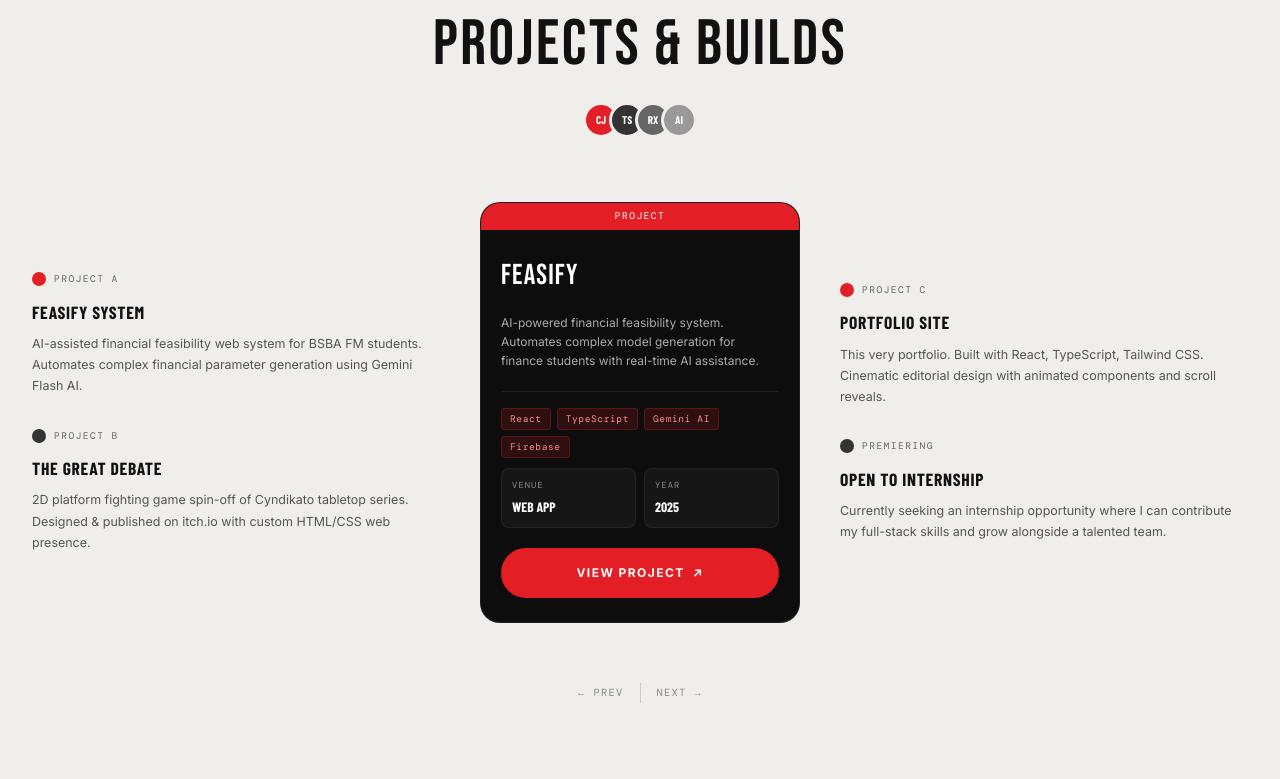
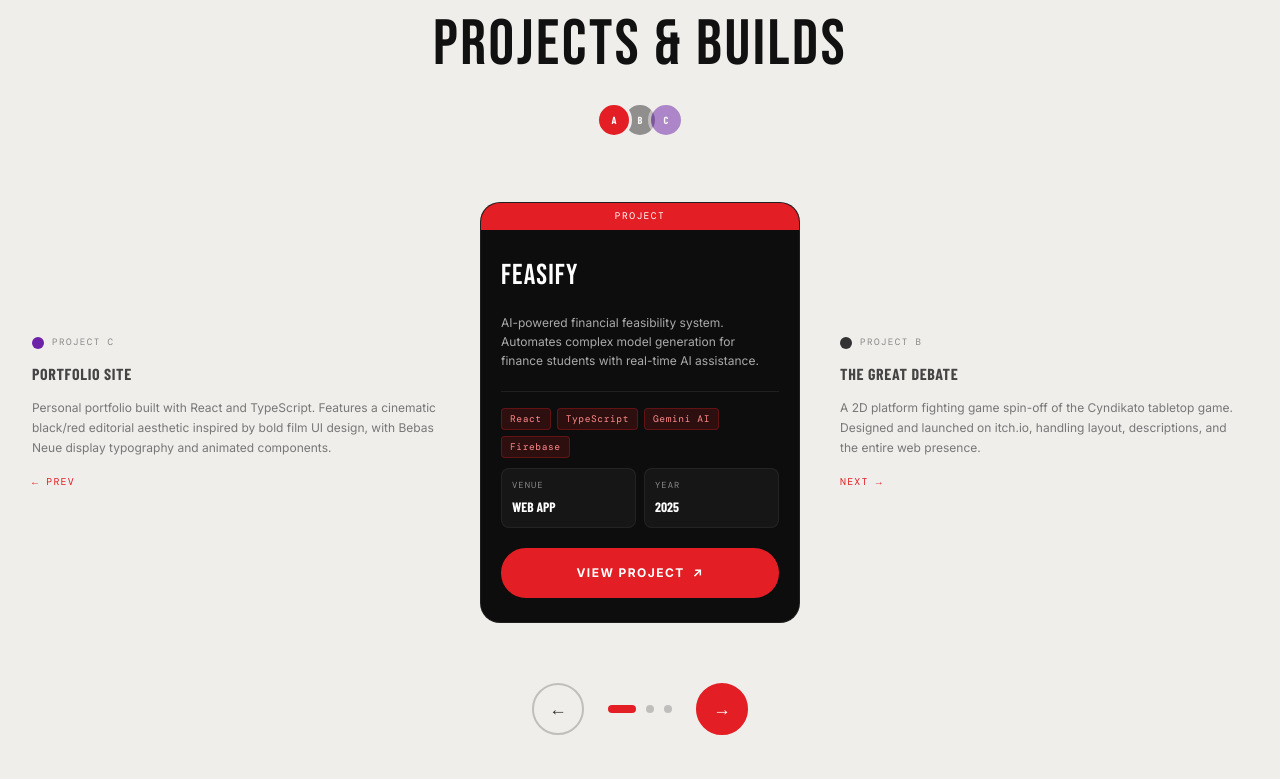
Before and after one commit to Akosidakdok/Portfolio, a React (Vite) app in the folder cj-portfolio/: page / in a window 1280 px wide. Shown: the part 2581-3360 px from the top of the page. Built offline with nearby package versions, Linux system fonts and the light colour scheme; a web font is replaced by a local one.

Commit message:
fixed featured works

```diff
--- a/cj-portfolio/src/App.tsx
+++ b/cj-portfolio/src/App.tsx
@@ -1,4 +1,4 @@
-import { useEffect, useState } from 'react';
+import { useEffect, useState, useCallback } from 'react';
 import './App.css';
 import profileImg from './assets/profile.png';
 import FilmStrip from './FilmStrip';
@@ -171,10 +171,83 @@ function ProjectCard({ title, stack, link, description, venue, date }: {
 }
 
 /* ══════════════════════════════════════════════════════════ */
+/*  PROJECT DATA                                               */
+/* ══════════════════════════════════════════════════════════ */
+interface Project {
+  id: string;
+  label: string;
+  title: string;
+  stack: string[];
+  link: string;
+  description: string;
+  venue: string;
+  date: string;
+  longDesc: string;
+  color: string;
+}
+
+const PROJECTS: Project[] = [
+  {
+    id: 'A',
+    label: 'PROJECT A',
+    title: 'FEASIFY',
+    stack: ['React', 'TypeScript', 'Gemini AI', 'Firebase'],
+    link: 'https://github.com/Akosidakdok',
+    description: 'AI-powered financial feasibility system. Automates complex model generation for finance students with real-time AI assistance.',
+    venue: 'WEB APP',
+    date: '2025',
+    longDesc: 'AI-assisted financial feasibility web system built for BSBA FM students. Automates the generation of financial parameters and complex system architecture using Gemini Flash AI.',
+    color: '#E31E24',
+  },
+  {
+    id: 'B',
+    label: 'PROJECT B',
+    title: 'THE GREAT DEBATE',
+    stack: ['Game Dev', 'HTML/CSS', 'UI Design'],
+    link: '#',
+    description: '2D platform fighting game published on itch.io. Designed the full web presence, layout, and launch page.',
+    venue: 'ITCH.IO',
+    date: '2024',
+    longDesc: 'A 2D platform fighting game spin-off of the Cyndikato tabletop game. Designed and launched on itch.io, handling layout, descriptions, and the entire web presence.',
+    color: '#333333',
+  },
+  {
+    id: 'C',
+    label: 'PROJECT C',
+    title: 'PORTFOLIO SITE',
+    stack: ['React', 'TypeScript', 'Tailwind', 'Vite'],
+    link: '#about',
+    description: 'This very portfolio. Cinematic editorial design with animated film strips, crosshair motifs, and scroll reveals.',
+    venue: 'WEB APP',
+    date: '2026',
+    longDesc: 'Personal portfolio built with React and TypeScript. Features a cinematic black/red editorial aesthetic inspired by bold film UI design, with Bebas Neue display typography and animated components.',
+    color: '#6B21A8',
+  },
+];
+
+/* ══════════════════════════════════════════════════════════ */
 /*  MAIN APP                                                   */
 /* ══════════════════════════════════════════════════════════ */
 function App() {
   const [menuOpen, setMenuOpen] = useState(false);
+  const [activeProject, setActiveProject] = useState(0);
+  const [cardVisible, setCardVisible] = useState(true);
+
+  const switchProject = useCallback((nextIndex: number) => {
+    setCardVisible(false);
+    setTimeout(() => {
+      setActiveProject(nextIndex);
+      setCardVisible(true);
+    }, 280);
+  }, []);
+
+  const goPrev = () => {
+    switchProject((activeProject - 1 + PROJECTS.length) % PROJECTS.length);
+  };
+
+  const goNext = () => {
+    switchProject((activeProject + 1) % PROJECTS.length);
+  };
 
   /* Scroll reveal */
   useEffect(() => {
@@ -706,7 +779,7 @@ function App() {
                 letterSpacing: '-0.01em',
               }}
             >
-              DEVELOPED
+              FULL STACK
             </span>
             <span
               style={{
@@ -737,8 +810,6 @@ function App() {
       </section>
 
       {/* ────────────────────────────────────────── */}
-      {/* PROJECTS SECTION (Light)                   */}
-      {/* ────────────────────────────────────────── */}
       <section
         id="projects"
         style={{
@@ -748,14 +819,30 @@ function App() {
           overflow: 'hidden',
         }}
       >
-        {/* Numbered section markers */}
         <div style={{ maxWidth: '1280px', margin: '0 auto' }}>
+
+          {/* Numbered section tabs — active follows activeProject */}
           <div style={{ display: 'flex', gap: '32px', marginBottom: '48px', alignItems: 'center' }}>
-            {['01', '02', '03', '04'].map((n, i) => (
-              <div key={n} style={{ display: 'flex', flexDirection: 'column', alignItems: 'flex-start', gap: '4px' }}>
-                <span style={{ fontFamily: 'var(--font-mono)', fontSize: '0.65rem', color: i === 1 ? 'var(--red)' : '#aaa', letterSpacing: '0.12em' }}>{n}</span>
-                <div style={{ width: '24px', height: '2px', background: i === 1 ? 'var(--red)' : 'rgba(0,0,0,0.15)', borderRadius: '2px' }} />
-              </div>
+            {PROJECTS.map((p, i) => (
+              <button
+                key={p.id}
+                onClick={() => switchProject(i)}
+                style={{
+                  all: 'unset',
+                  cursor: 'pointer',
+                  display: 'flex',
+                  flexDirection: 'column',
+                  alignItems: 'flex-start',
+                  gap: '4px',
+                  transition: 'opacity 0.2s',
+                  opacity: i === activeProject ? 1 : 0.45,
+                }}
+              >
+                <span style={{ fontFamily: 'var(--font-mono)', fontSize: '0.65rem', color: i === activeProject ? 'var(--red)' : '#aaa', letterSpacing: '0.12em' }}>
+                  0{i + 1}
+                </span>
+                <div style={{ width: '24px', height: '2px', background: i === activeProject ? 'var(--red)' : 'rgba(0,0,0,0.15)', borderRadius: '2px', transition: 'background 0.3s' }} />
+              </button>
             ))}
           </div>
 
@@ -764,101 +851,213 @@ function App() {
             <h2 style={{ fontFamily: 'var(--font-display)', fontSize: 'clamp(2rem, 5vw, 4rem)', color: '#111', letterSpacing: '0.04em', textTransform: 'uppercase', lineHeight: 1.05 }}>
               FEATURED WORK:<br />PROJECTS &amp; BUILDS
             </h2>
-            {/* Avatar row */}
-            <div style={{ display: 'flex', justifyContent: 'center', gap: '-8px', marginTop: '24px' }}>
-              {['#E31E24', '#333', '#666', '#999'].map((c, i) => (
-                <div key={i} style={{ width: '36px', height: '36px', borderRadius: '50%', background: c, border: '3px solid var(--bg-light)', marginLeft: i > 0 ? '-10px' : 0, display: 'flex', alignItems: 'center', justifyContent: 'center', fontSize: '0.7rem', color: 'white', fontFamily: 'var(--font-condensed)', fontWeight: 700 }}>
-                  {['CJ', 'TS', 'RX', 'AI'][i]}
+            <div style={{ display: 'flex', justifyContent: 'center', marginTop: '24px' }}>
+              {PROJECTS.map((p, i) => (
+                <div
+                  key={p.id}
+                  style={{
+                    width: '36px', height: '36px', borderRadius: '50%',
+                    background: p.color,
+                    border: '3px solid var(--bg-light)',
+                    marginLeft: i > 0 ? '-10px' : 0,
+                    display: 'flex', alignItems: 'center', justifyContent: 'center',
+                    fontSize: '0.65rem', color: 'white',
+                    fontFamily: 'var(--font-condensed)', fontWeight: 700,
+                    opacity: i === activeProject ? 1 : 0.5,
+                    transition: 'opacity 0.3s',
+                    cursor: 'pointer',
+                    zIndex: i === activeProject ? 2 : 1,
+                    position: 'relative',
+                  }}
+                  onClick={() => switchProject(i)}
+                >
+                  {p.id}
                 </div>
               ))}
             </div>
           </div>
 
-          {/* 3-column layout: side info | center card | side info */}
-          <div style={{ display: 'grid', gridTemplateColumns: '1fr auto 1fr', gap: '40px', alignItems: 'center', flexWrap: 'wrap' }}>
+          {/* 3-column layout: prev info | center card | next info */}
+          <div
+            style={{
+              display: 'grid',
+              gridTemplateColumns: '1fr auto 1fr',
+              gap: '40px',
+              alignItems: 'center',
+            }}
+          >
+            {/* Left — previous project info */}
+            {(() => {
+              const prev = PROJECTS[(activeProject - 1 + PROJECTS.length) % PROJECTS.length];
+              return (
+                <div
+                  style={{
+                    display: 'flex', flexDirection: 'column', gap: '12px',
+                    opacity: cardVisible ? 1 : 0,
+                    transition: 'opacity 0.28s ease',
+                  }}
+                >
+                  <div style={{ display: 'flex', alignItems: 'center', gap: '8px' }}>
+                    <div style={{ width: '12px', height: '12px', borderRadius: '50%', background: prev.color }} />
+                    <span style={{ fontFamily: 'var(--font-mono)', fontSize: '0.58rem', letterSpacing: '0.15em', textTransform: 'uppercase', color: '#888' }}>{prev.label}</span>
+                  </div>
+                  <h3 style={{ fontFamily: 'var(--font-condensed)', fontWeight: 700, fontSize: '1rem', color: '#444', textTransform: 'uppercase', letterSpacing: '0.04em' }}>
+                    {prev.title}
+                  </h3>
+                  <p style={{ fontFamily: 'var(--font-body)', fontSize: '0.75rem', color: '#777', lineHeight: 1.7 }}>
+                    {prev.longDesc}
+                  </p>
+                  <button
+                    onClick={goPrev}
+                    style={{
+                      all: 'unset', cursor: 'pointer',
+                      display: 'inline-flex', alignItems: 'center', gap: '6px',
+                      fontFamily: 'var(--font-mono)', fontSize: '0.62rem',
+                      letterSpacing: '0.12em', textTransform: 'uppercase',
+                      color: 'var(--red)', marginTop: '4px',
+                      transition: 'gap 0.2s',
+                    }}
+                    onMouseEnter={e => (e.currentTarget.style.gap = '12px')}
+                    onMouseLeave={e => (e.currentTarget.style.gap = '6px')}
+                  >
+                    ← PREV
+                  </button>
+                </div>
+              );
+            })()}
 
-            {/* Left project info */}
-            <div className="reveal-left" style={{ display: 'flex', flexDirection: 'column', gap: '32px' }}>
-              <div>
-                <div style={{ display: 'flex', alignItems: 'center', gap: '8px', marginBottom: '12px' }}>
-                  <div style={{ width: '14px', height: '14px', borderRadius: '50%', background: 'var(--red)' }} />
-                  <span style={{ fontFamily: 'var(--font-mono)', fontSize: '0.6rem', letterSpacing: '0.15em', textTransform: 'uppercase', color: '#666' }}>PROJECT A</span>
-                </div>
-                <h3 style={{ fontFamily: 'var(--font-condensed)', fontWeight: 700, fontSize: '1.1rem', color: '#111', marginBottom: '8px', textTransform: 'uppercase', letterSpacing: '0.04em' }}>
-                  FeasiFy System
-                </h3>
-                <p style={{ fontFamily: 'var(--font-body)', fontSize: '0.78rem', color: '#555', lineHeight: 1.7 }}>
-                  AI-assisted financial feasibility web system for BSBA FM students. Automates complex financial parameter generation using Gemini Flash AI.
-                </p>
-              </div>
-
-              <div>
-                <div style={{ display: 'flex', alignItems: 'center', gap: '8px', marginBottom: '12px' }}>
-                  <div style={{ width: '14px', height: '14px', borderRadius: '50%', background: '#333' }} />
-                  <span style={{ fontFamily: 'var(--font-mono)', fontSize: '0.6rem', letterSpacing: '0.15em', textTransform: 'uppercase', color: '#666' }}>PROJECT B</span>
-                </div>
-                <h3 style={{ fontFamily: 'var(--font-condensed)', fontWeight: 700, fontSize: '1.1rem', color: '#111', marginBottom: '8px', textTransform: 'uppercase', letterSpacing: '0.04em' }}>
-                  The Great Debate
-                </h3>
-                <p style={{ fontFamily: 'var(--font-body)', fontSize: '0.78rem', color: '#555', lineHeight: 1.7 }}>
-                  2D platform fighting game spin-off of Cyndikato tabletop series. Designed & published on itch.io with custom HTML/CSS web presence.
-                </p>
-              </div>
-            </div>
-
-            {/* Center: Dark project card */}
-            <div className="reveal delay-200" style={{ position: 'relative', zIndex: 10 }}>
+            {/* Center — active project card */}
+            <div
+              style={{
+                position: 'relative', zIndex: 10,
+                opacity: cardVisible ? 1 : 0,
+                transform: cardVisible ? 'translateY(0) scale(1)' : 'translateY(12px) scale(0.97)',
+                transition: 'opacity 0.28s ease, transform 0.28s ease',
+              }}
+            >
               <ProjectCard
-                title="FEASIFY"
-                stack={['React', 'TypeScript', 'Gemini AI', 'Firebase']}
-                link="https://github.com/Akosidakdok"
-                description="AI-powered financial feasibility system. Automates complex model generation for finance students with real-time AI assistance."
-                venue="WEB APP"
-                date="2025"
+                title={PROJECTS[activeProject].title}
+                stack={PROJECTS[activeProject].stack}
+                link={PROJECTS[activeProject].link}
+                description={PROJECTS[activeProject].description}
+                venue={PROJECTS[activeProject].venue}
+                date={PROJECTS[activeProject].date}
               />
             </div>
 
-            {/* Right project info */}
-            <div className="reveal-right" style={{ display: 'flex', flexDirection: 'column', gap: '32px' }}>
-              <div>
-                <div style={{ display: 'flex', alignItems: 'center', gap: '8px', marginBottom: '12px' }}>
-                  <div style={{ width: '14px', height: '14px', borderRadius: '50%', background: 'var(--red)' }} />
-                  <span style={{ fontFamily: 'var(--font-mono)', fontSize: '0.6rem', letterSpacing: '0.15em', textTransform: 'uppercase', color: '#666' }}>PROJECT C</span>
+            {/* Right — next project info */}
+            {(() => {
+              const next = PROJECTS[(activeProject + 1) % PROJECTS.length];
+              return (
+                <div
+                  style={{
+                    display: 'flex', flexDirection: 'column', gap: '12px',
+                    opacity: cardVisible ? 1 : 0,
+                    transition: 'opacity 0.28s ease',
+                  }}
+                >
+                  <div style={{ display: 'flex', alignItems: 'center', gap: '8px' }}>
+                    <div style={{ width: '12px', height: '12px', borderRadius: '50%', background: next.color }} />
+                    <span style={{ fontFamily: 'var(--font-mono)', fontSize: '0.58rem', letterSpacing: '0.15em', textTransform: 'uppercase', color: '#888' }}>{next.label}</span>
+                  </div>
+                  <h3 style={{ fontFamily: 'var(--font-condensed)', fontWeight: 700, fontSize: '1rem', color: '#444', textTransform: 'uppercase', letterSpacing: '0.04em' }}>
+                    {next.title}
+                  </h3>
+                  <p style={{ fontFamily: 'var(--font-body)', fontSize: '0.75rem', color: '#777', lineHeight: 1.7 }}>
+                    {next.longDesc}
+                  </p>
+                  <button
+                    onClick={goNext}
+                    style={{
+                      all: 'unset', cursor: 'pointer',
+                      display: 'inline-flex', alignItems: 'center', gap: '6px',
+                      fontFamily: 'var(--font-mono)', fontSize: '0.62rem',
+                      letterSpacing: '0.12em', textTransform: 'uppercase',
+                      color: 'var(--red)', marginTop: '4px',
+                      transition: 'gap 0.2s',
+                    }}
+                    onMouseEnter={e => (e.currentTarget.style.gap = '12px')}
+                    onMouseLeave={e => (e.currentTarget.style.gap = '6px')}
+                  >
+                    NEXT →
+                  </button>
                 </div>
-                <h3 style={{ fontFamily: 'var(--font-condensed)', fontWeight: 700, fontSize: '1.1rem', color: '#111', marginBottom: '8px', textTransform: 'uppercase', letterSpacing: '0.04em' }}>
-                  Portfolio Site
-                </h3>
-                <p style={{ fontFamily: 'var(--font-body)', fontSize: '0.78rem', color: '#555', lineHeight: 1.7 }}>
-                  This very portfolio. Built with React, TypeScript, Tailwind CSS. Cinematic editorial design with animated components and scroll reveals.
-                </p>
-              </div>
+              );
+            })()}
+          </div>
 
-              <div>
-                <div style={{ display: 'flex', alignItems: 'center', gap: '8px', marginBottom: '12px' }}>
-                  <div style={{ width: '14px', height: '14px', borderRadius: '50%', background: '#333' }} />
-                  <span style={{ fontFamily: 'var(--font-mono)', fontSize: '0.6rem', letterSpacing: '0.15em', textTransform: 'uppercase', color: '#666' }}>PREMIERING</span>
-                </div>
-                <h3 style={{ fontFamily: 'var(--font-condensed)', fontWeight: 700, fontSize: '1.1rem', color: '#111', marginBottom: '8px', textTransform: 'uppercase', letterSpacing: '0.04em' }}>
-                  Open to Internship
-                </h3>
-                <p style={{ fontFamily: 'var(--font-body)', fontSize: '0.78rem', color: '#555', lineHeight: 1.7 }}>
-                  Currently seeking an internship opportunity where I can contribute my full-stack skills and grow alongside a talented team.
-                </p>
-              </div>
+          {/* Bottom nav bar with circular prev/next buttons + dot indicators */}
+          <div style={{ display: 'flex', justifyContent: 'center', alignItems: 'center', gap: '24px', marginTop: '60px' }}>
+            {/* Prev circular button */}
+            <button
+              id="proj-prev"
+              onClick={goPrev}
+              aria-label="Previous project"
+              style={{
+                width: '52px', height: '52px', borderRadius: '50%',
+                border: '2px solid rgba(0,0,0,0.2)',
+                background: 'transparent',
+                display: 'flex', alignItems: 'center', justifyContent: 'center',
+                cursor: 'pointer', fontSize: '1.1rem', color: '#333',
+                transition: 'background 0.2s, border-color 0.2s, color 0.2s',
+              }}
+              onMouseEnter={e => {
+                (e.currentTarget as HTMLButtonElement).style.background = 'var(--red)';
+                (e.currentTarget as HTMLButtonElement).style.borderColor = 'var(--red)';
+                (e.currentTarget as HTMLButtonElement).style.color = 'white';
+              }}
+              onMouseLeave={e => {
+                (e.currentTarget as HTMLButtonElement).style.background = 'transparent';
+                (e.currentTarget as HTMLButtonElement).style.borderColor = 'rgba(0,0,0,0.2)';
+                (e.currentTarget as HTMLButtonElement).style.color = '#333';
+              }}
+            >
+              ←
+            </button>
+
+            {/* Dot indicators */}
+            <div style={{ display: 'flex', gap: '10px', alignItems: 'center' }}>
+              {PROJECTS.map((_, i) => (
+                <button
+                  key={i}
+                  onClick={() => switchProject(i)}
+                  aria-label={`Go to project ${i + 1}`}
+                  style={{
+                    all: 'unset', cursor: 'pointer',
+                    width: i === activeProject ? '28px' : '8px',
+                    height: '8px',
+                    borderRadius: '999px',
+                    background: i === activeProject ? 'var(--red)' : 'rgba(0,0,0,0.2)',
+                    transition: 'width 0.3s ease, background 0.3s ease',
+                  }}
+                />
+              ))}
             </div>
 
+            {/* Next circular button */}
+            <button
+              id="proj-next"
+              onClick={goNext}
+              aria-label="Next project"
+              style={{
+                width: '52px', height: '52px', borderRadius: '50%',
+                background: 'var(--red)',
+                border: '2px solid var(--red)',
+                display: 'flex', alignItems: 'center', justifyContent: 'center',
+                cursor: 'pointer', fontSize: '1.1rem', color: 'white',
+                transition: 'background 0.2s, transform 0.2s',
+              }}
+              onMouseEnter={e => {
+                (e.currentTarget as HTMLButtonElement).style.transform = 'scale(1.1)';
+              }}
+              onMouseLeave={e => {
+                (e.currentTarget as HTMLButtonElement).style.transform = 'scale(1)';
+              }}
+            >
+              →
+            </button>
           </div>
 
-          {/* Bottom nav arrows */}
-          <div className="reveal" style={{ display: 'flex', justifyContent: 'center', alignItems: 'center', gap: '16px', marginTop: '60px' }}>
-            <div style={{ display: 'flex', alignItems: 'center', gap: '8px', fontFamily: 'var(--font-mono)', fontSize: '0.65rem', letterSpacing: '0.12em', color: '#888' }}>
-              <span>←</span> <span>PREV</span>
-            </div>
-            <div style={{ width: '1px', height: '20px', background: 'rgba(0,0,0,0.15)' }} />
-            <div style={{ display: 'flex', alignItems: 'center', gap: '8px', fontFamily: 'var(--font-mono)', fontSize: '0.65rem', letterSpacing: '0.12em', color: '#888' }}>
-              <span>NEXT</span> <span>→</span>
-            </div>
-          </div>
         </div>
       </section>
 
```
